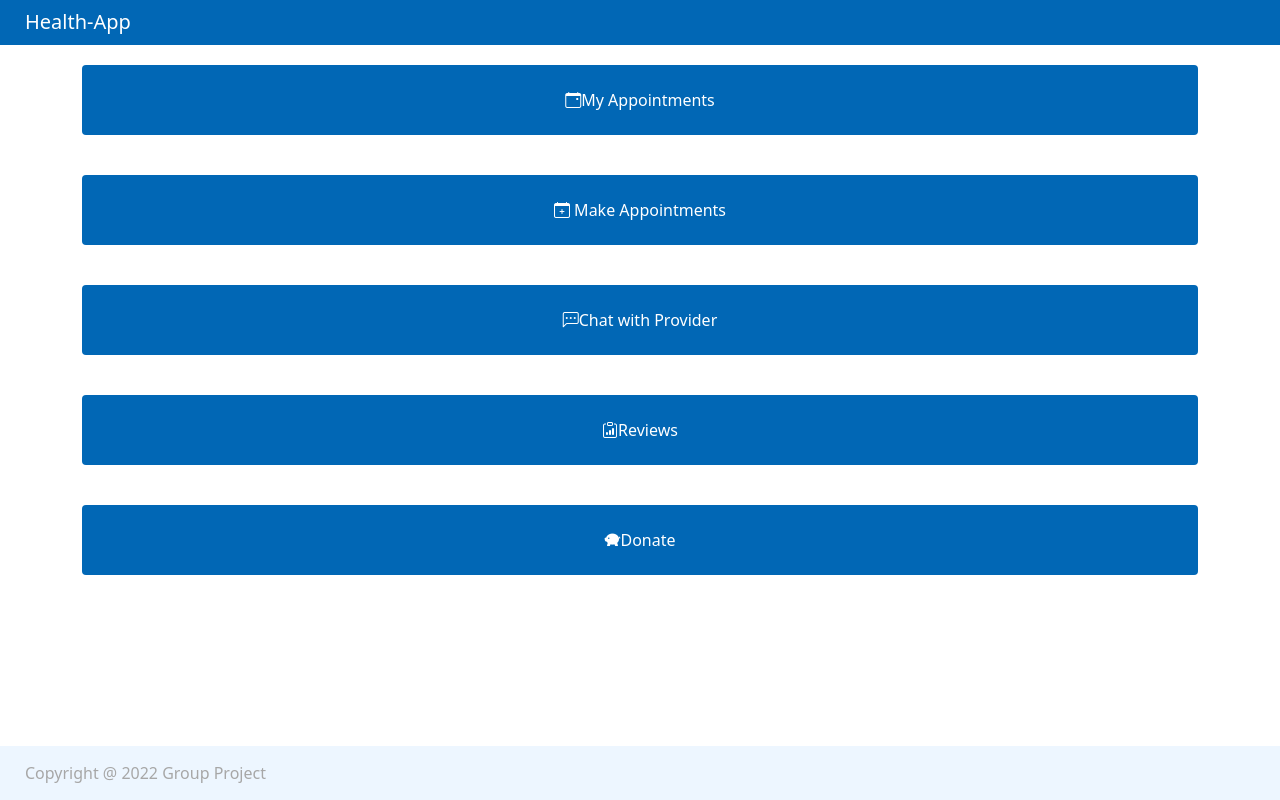
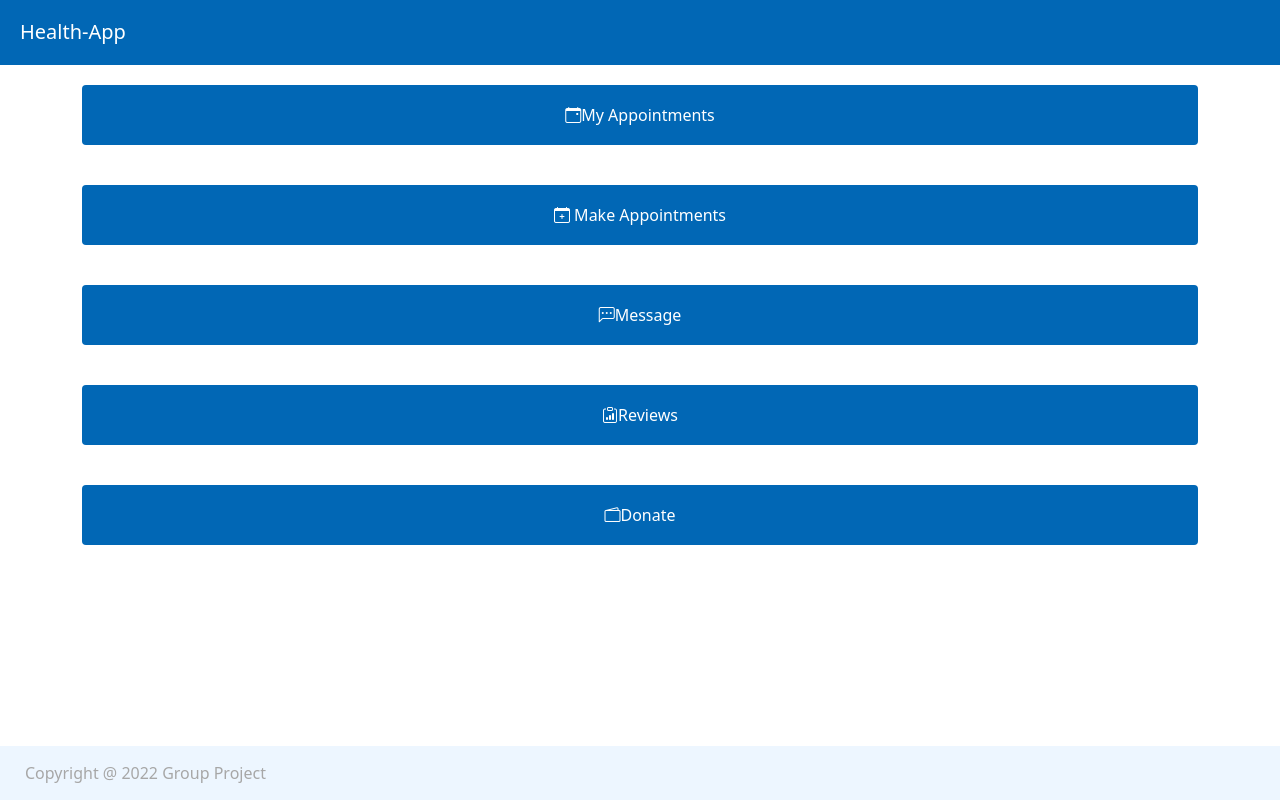
Before and after one commit to conleyannmarie/health-app, a React (Create React App) app in the folder client/: page / in a window 1280 px wide. Built offline with nearby package versions, Linux system fonts and the light colour scheme.

Commit message:
troubleshoot

```diff
--- a/client/src/index.css
+++ b/client/src/index.css
@@ -28,7 +28,7 @@ header {
   width: 100%;
   height: 10%;
   background-color: var(--primary-color);
-  padding: 10px 25px;
+  padding: 20px 20px;
   position: sticky;
   top: 0;
   z-index: 100;
@@ -266,6 +266,7 @@ footer {
   background-color: var(--primary-color) !important;
   color: #FFFFFF !important;
   margin: 20px 0;
-  height: 70px ;
+  height: 60px ;
+
 
 }
--- a/client/src/pages/Home.js
+++ b/client/src/pages/Home.js
@@ -1,10 +1,9 @@
 import React from 'react';
 import { useQuery } from '@apollo/client';
-
-
 import Auth from '../utils/auth';
 import Button from 'react-bootstrap/Button';
 import 'bootstrap/dist/css/bootstrap.min.css';
+
 
 
 const Home = () => {
@@ -23,19 +22,21 @@ const Home = () => {
          <i class="bi bi-calendar-plus"></i> Make Appointments
          </button>
          <button className='btn w-100 btn btn-home' type='submit'>
-         <i class="bi bi-chat-left-dots"></i>Chat with Provider
+         <i class="bi bi-chat-left-dots"></i>Message
          </button>
          <button className='btn w-100 btn-home' type='submit'>
          <i class="bi bi-clipboard-data"></i>Reviews
          </button>
          <button  className='btn w-100 btn-home ' type='submit'>
-         <i class="bi bi-piggy-bank-fill"></i>Donate
+         <i class="bi bi-wallet2"></i>Donate
          </button>
 
 
 
       </main>
+
    );
 };
 
+
 export default Home;
--- a/package.json
+++ b/package.json
@@ -25,6 +25,7 @@
    },
    "dependencies": {
       "@apollo/react-hooks": "^4.0.0",
+      "@mui/material": "^5.2.6",
       "bootstrap": "^5.1.3",
       "react-bootstrap": "^2.0.4",
       "react-icons": "^4.3.1"
```
Also changed, not shown: 1 other file (tests, documents, lock files or other folders).
